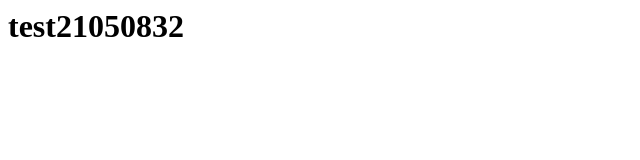
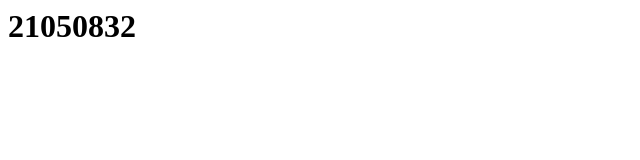
Before and after one commit to lithisha/operate_repo, a plain HTML site: page index.html in a window 1280 px wide. Shown: the whole page, without its empty margins (0-640 px from the left). Drawn offline with Linux system fonts and the light colour scheme.

Commit message:
Update index.html

```diff
--- a/index.html
+++ b/index.html
@@ -2,6 +2,6 @@
 <head>
 </head>
 <body>
-	<h1>test21050832<h1>
+	<h1>21050832<h1>
 </body>
 </html>
```
